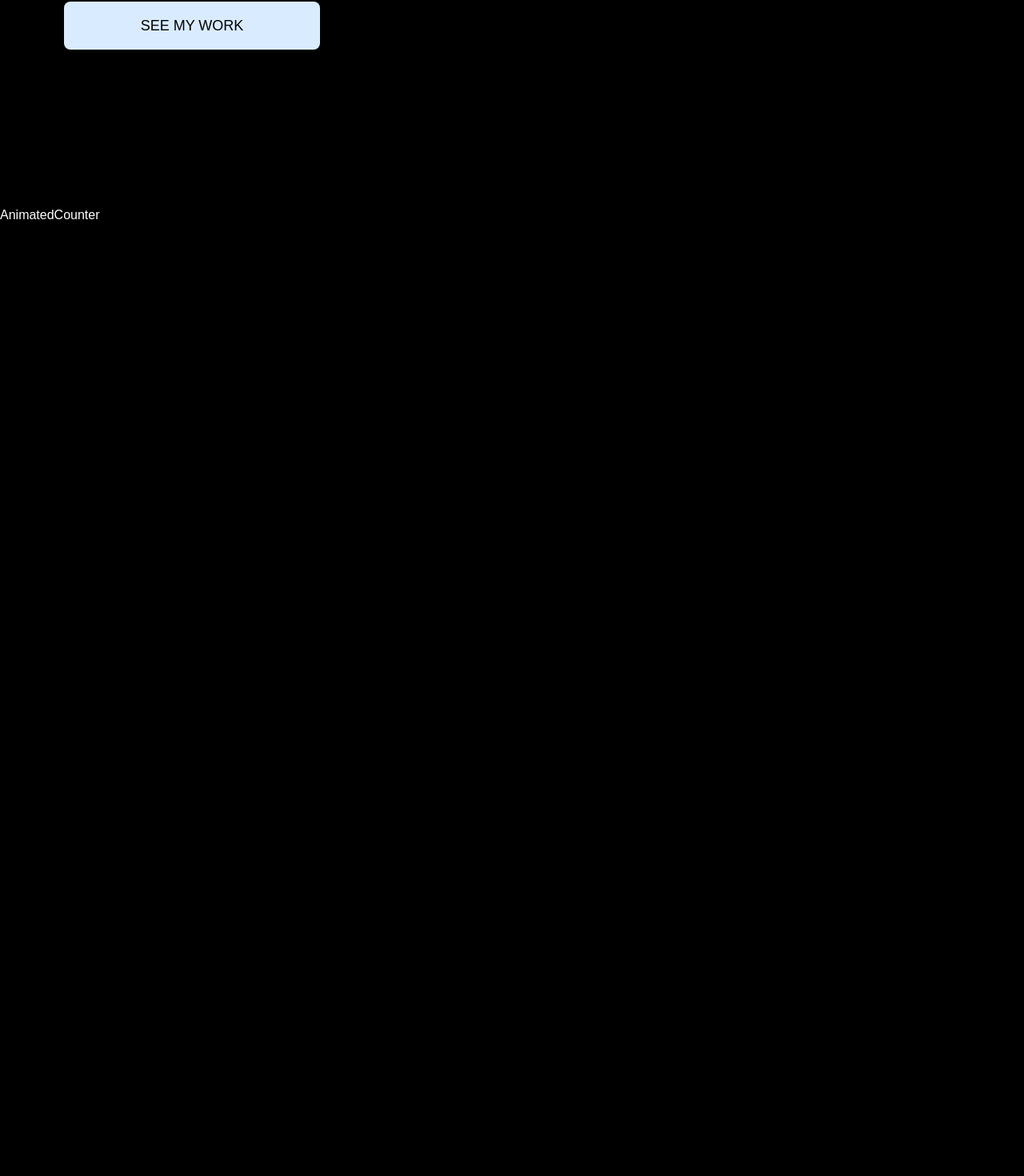
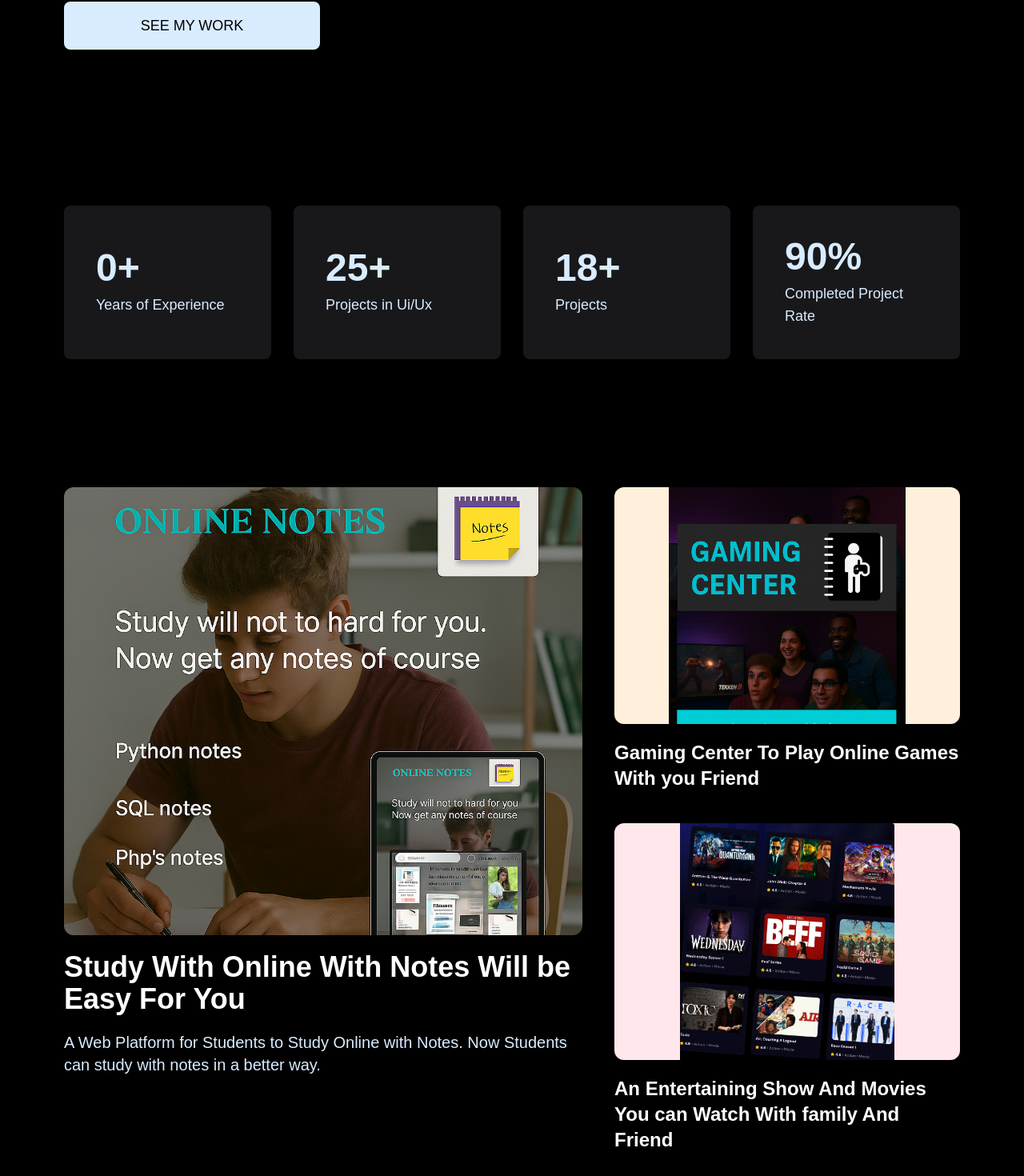
Before and after one commit to Anant-001/My-Portfolio, a React (Vite) app: page / in a window 1280 px wide. Shown: the part 623-2093 px from the top of the page at 80% size. Before the commit the page ends 904 px from the top, so only its background shows below. Built offline with nearby package versions, Linux system fonts and the light colour scheme; a web font is replaced by a local one.

Commit message:
Showcase_Section

```diff
--- a/package.json
+++ b/package.json
@@ -13,11 +13,16 @@
     "@gsap/react": "^2.1.2",
     "@react-three/drei": "^10.7.7",
     "@react-three/fiber": "^9.6.1",
+    "@react-three/postprocessing": "^3.0.4",
     "@tailwindcss/vite": "^4.3.0",
     "framer-motion": "^12.40.0",
     "gsap": "^3.15.0",
+    "postprocessing": "^6.39.1",
     "react": "^19.2.6",
+    "react-countup": "^6.5.3",
     "react-dom": "^19.2.6",
+    "react-intersection-observer": "^10.0.3",
+    "react-responsive": "^10.0.1",
     "react-use-gesture": "^9.1.3",
     "tailwindcss": "^4.3.0",
     "three": "^0.184.0"
--- a/src/App.jsx
+++ b/src/App.jsx
@@ -1,11 +1,13 @@
 import NavBar from "./components/NavBar.jsx";
 import Hero from "./sections/Hero.jsx";
+import ShowcaseSection from "./sections/ShowcaseSection.jsx";
 
 const App = () => {
   return (
       <>
           <NavBar />
           <Hero />
+          <ShowcaseSection />
       </>
   )
 }
--- a/src/components/AnimatedCounter.jsx
+++ b/src/components/AnimatedCounter.jsx
@@ -1,8 +1,60 @@
-import React from 'react'
+import { useRef } from "react";
+import gsap from "gsap";
+import { useGSAP } from "@gsap/react";
+import { ScrollTrigger } from "gsap/all";
+
+import { counterItems } from "../constants";
+
+gsap.registerPlugin(ScrollTrigger);
 
 const AnimatedCounter = () => {
+    const counterRef = useRef(null);
+    const countersRef = useRef([]);
+
+    useGSAP(() => {
+        countersRef.current.forEach((counter, index) => {
+            const numberElement = counter.querySelector(".counter-number");
+            const item = counterItems[index];
+
+            // Set initial value to 0
+            gsap.set(numberElement, { innerText: "0" });
+
+            // Create the counting animation
+            gsap.to(numberElement, {
+                innerText: item.value,
+                duration: 2.5,
+                ease: "power2.out",
+                snap: { innerText: 1 }, // Ensures whole numbers
+                scrollTrigger: {
+                    trigger: "#counter",
+                    start: "top center",
+                },
+                // Add the suffix after counting is complete
+                onComplete: () => {
+                    numberElement.textContent = `${item.value}${item.suffix}`;
+                },
+            });
+        }, counterRef);
+    }, []);
+
     return (
-        <div>AnimatedCounter</div>
-    )
-}
-export default AnimatedCounter
+        <div id="counter" ref={counterRef} className="padding-x-lg xl:mt-0 mt-32">
+            <div className="mx-auto grid-4-cols">
+                {counterItems.map((item, index) => (
+                    <div
+                        key={index}
+                        ref={(el) => el && (countersRef.current[index] = el)}
+                        className="bg-zinc-900 rounded-lg p-10 flex flex-col justify-center"
+                    >
+                        <div className="counter-number text-white-50 text-5xl font-bold mb-2">
+                            0 {item.suffix}
+                        </div>
+                        <div className="text-white-50 text-lg">{item.label}</div>
+                    </div>
+                ))}
+            </div>
+        </div>
+    );
+};
+
+export default AnimatedCounter;
--- /dev/null
+++ b/src/sections/ShowcaseSection.jsx
@@ -0,0 +1,78 @@
+import React, {useRef} from 'react'
+import {gsap} from "gsap";
+import {ScrollTrigger} from "gsap/ScrollTrigger";
+import { useGSAP} from "@gsap/react";
+
+gsap.registerPlugin(ScrollTrigger);
+
+const ShowcaseSection = () => {
+    const  sectionRef = useRef(null);
+    const Project1Ref = useRef(null);
+    const Project2Ref = useRef(null);
+    const Project3Ref = useRef(null);
+
+
+    useGSAP(() =>{
+        const projects=[Project1Ref.current , Project2Ref.current , Project3Ref.current];
+
+        projects.forEach((card,index) =>{
+            gsap.fromTo(
+                card,
+                {
+                    y: 50, opacity:0
+                },
+                {
+                    y:0, opacity:1, duration:1, delay:0.3*(index + 1),
+                    scrollTrigger:{
+                        trigger:card,
+                        start:'top bottom-=100'
+                    }
+                }
+            )
+        })
+
+        gsap.fromTo(
+            sectionRef.current,
+            {opacity: 0},
+            {opacity: 1, duration: 1.5}
+        )
+    }, []);
+    return (
+        <section id="work" ref={sectionRef} className="app-showcase">
+            <div className="w-full">
+                <div className="showcaselayout">
+                    {/*left*/}
+                    <div className="first-project-wrapper" ref={Project1Ref}>
+                        <div className="image-wrapper">
+                            <img src="/Showcase/Studying%20Made%20Easy%20with%20Online%20Notes.png" alt="ryde"/>
+                        </div>
+                        <div className="text-content">
+                            <h2>Study With Online With Notes Will be Easy For You</h2>
+                            <p className="text-white-50 md:text-xl">
+                                A Web Platform for Students to Study Online with Notes.
+                                Now Students can study with notes in a better way.
+                            </p>
+                        </div>
+                    </div>
+                    {/*right*/}
+                    <div className="project-list-wrapper overflow-hidden">
+                        <div className="project" ref={Project2Ref}>
+                            <div className="image-wrapper bg-[#ffefdb]">
+                                <img src="/Showcase/Gaming%20Fun%20with%20Friends!.png" alt="Library Management Platform"/>
+                            </div>
+                            <h2>Gaming Center To Play Online Games With you Friend</h2>
+                        </div>
+
+                        <div className="project" ref={Project3Ref}>
+                            <div className="image-wrapper bg-[#ffe7eb]">
+                                <img src="/Showcase/Cover.png" alt="YC Directory"/>
+                            </div>
+                            <h2>An Entertaining Show And Movies You can Watch With family And Friend</h2>
+                        </div>
+                    </div>
+                </div>
+            </div>
+        </section>
+    )
+}
+export default ShowcaseSection;
```
Also changed, not shown: 1 other file (tests, documents, lock files or other folders).
